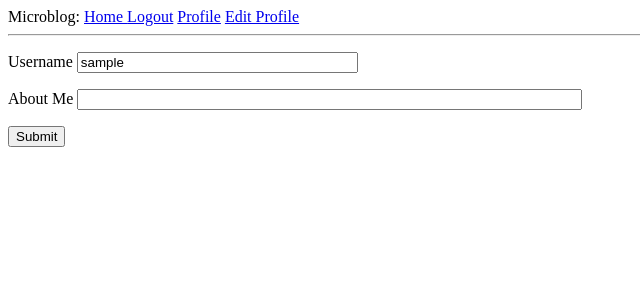
After one commit to 4bh4y4r/microblog, a Flask app: page /editprofile in a window 1280 px wide. The commit adds this page. Shown: the top 300 px of the page, without its empty margins (0-640 px from the left). Run offline with Flask 3, Linux system fonts and the light colour scheme; the visitor is signed in with stand-in values (Sample User, id 1); data comes from the database, SQL or seed files in the repository; both versions use the stored data as it was after the commit.

Commit message:
Added edit profile section , with original username validation

```diff
--- a/app/forms.py
+++ b/app/forms.py
@@ -28,3 +28,24 @@ class RegisterForm(FlaskForm):
         user = User.query.filter_by(email = email.data).first()
         if user:
             raise ValidationError('Please use a different email')
+
+
+class EditProfileForm(FlaskForm):
+    username = StringField('Username', validators=[DataRequired()])
+
+    about_me = StringField('About Me', validators=[Length(min=2, max = 400)])
+
+    submit = SubmitField('Submit')
+
+    def __init__(self, original_username, *args, **kwargs):
+        super().__init__(*args, **kwargs)
+        self.original_username = original_username
+
+    def validate_username(self,username):
+
+        if username.data != self.original_username:
+
+            user = User.query.filter_by(username= username.data).first()
+
+            if user:
+                raise ValidationError("Please use a different username")
--- a/app/routes.py
+++ b/app/routes.py
@@ -1,6 +1,6 @@
 from app import app, db
 from flask import render_template, request, redirect, url_for,flash
-from app.forms import LoginForm, RegisterForm
+from app.forms import LoginForm, RegisterForm, EditProfileForm
 from flask_login import current_user, login_user, logout_user, login_required
 from app.models import User, Post
 from urllib.parse import urlsplit
@@ -70,3 +70,23 @@ def before_request():
     if current_user.is_authenticated:
         current_user.last_seen = datetime.now(timezone.utc)
         db.session.commit()
+
+@app.route('/editprofile', methods = ["GET", "POST"])
+@login_required
+def edit_profile():
+
+    form = EditProfileForm(current_user.username)
+    if form.validate_on_submit():
+        current_user.username = form.username.data
+        current_user.about_me  = form.about_me.data
+        db.session.commit()
+
+        flash("Changes have been made successfully!")
+
+        return redirect(url_for('profile', username = current_user.username))
+
+    elif request.method == "GET":
+        form.username.data = current_user.username
+        form.about_me.data = current_user.about_me
+
+    return render_template('editprofile.html',form = form)
--- a/app/templates/base.html
+++ b/app/templates/base.html
@@ -27,6 +27,7 @@
             {% else %}
              <a href = "{{url_for('logout')}}"> Logout</a>
              <a href = "{{url_for('profile',username = current_user.username)}}"> Profile</a>
+             <a href = "{{url_for('edit_profile')}}"> Edit Profile</a>
 
              {% endif %}
 
--- /dev/null
+++ b/app/templates/editprofile.html
@@ -0,0 +1,18 @@
+{% extends 'base.html' %}
+
+{% block content %}
+
+    <form action="" method = "POST">
+        {{form.hidden_tag()}}
+        <p>{{form.username.label}} {{form.username(size=32)}} <br> </p>
+        <p>{{form.about_me.label}} {{form.about_me(size=60)}} <br> </p>
+
+
+        <p> {{form.submit() }}</p>
+
+
+
+
+    </form>
+
+{% endblock %}
```
Also changed, not shown: app/app.db.
